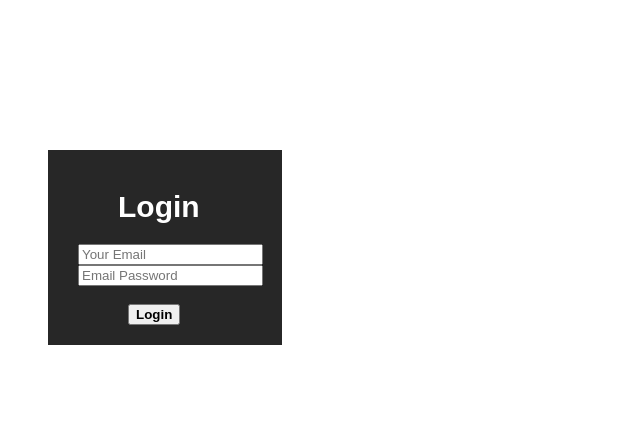
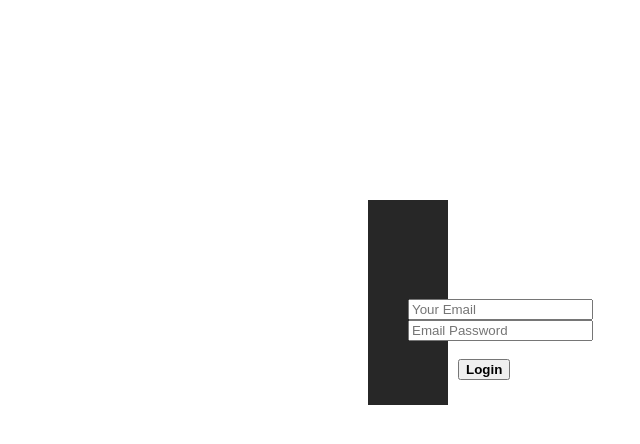
Before and after one commit to ismailkhan9808/Local-Storage, a plain HTML site: page local storage/2index.html in a window 1280 px wide. Shown: the whole page, without its empty margins (390-1030 px from the left). Drawn offline with Linux system fonts and the light colour scheme.

Commit message:
Update login.html

```diff
--- a/local storage/2index.html
+++ b/local storage/2index.html
@@ -9,11 +9,11 @@
 .containr{
     font-family: Arial, Helvetica, sans-serif;
     font-weight: 900;
-    padding: 20px 30px;
-    margin-top: 150px;
-    margin-left: 430px;
+    padding: 25px 40px;
+    margin-top: 200px;
+    margin-left: 750px;
     background-color: rgb(39, 39, 39);
-    margin-right: 600px;
+    margin-right: 900px;
     justify-content: center;
 }
 h1{
```
